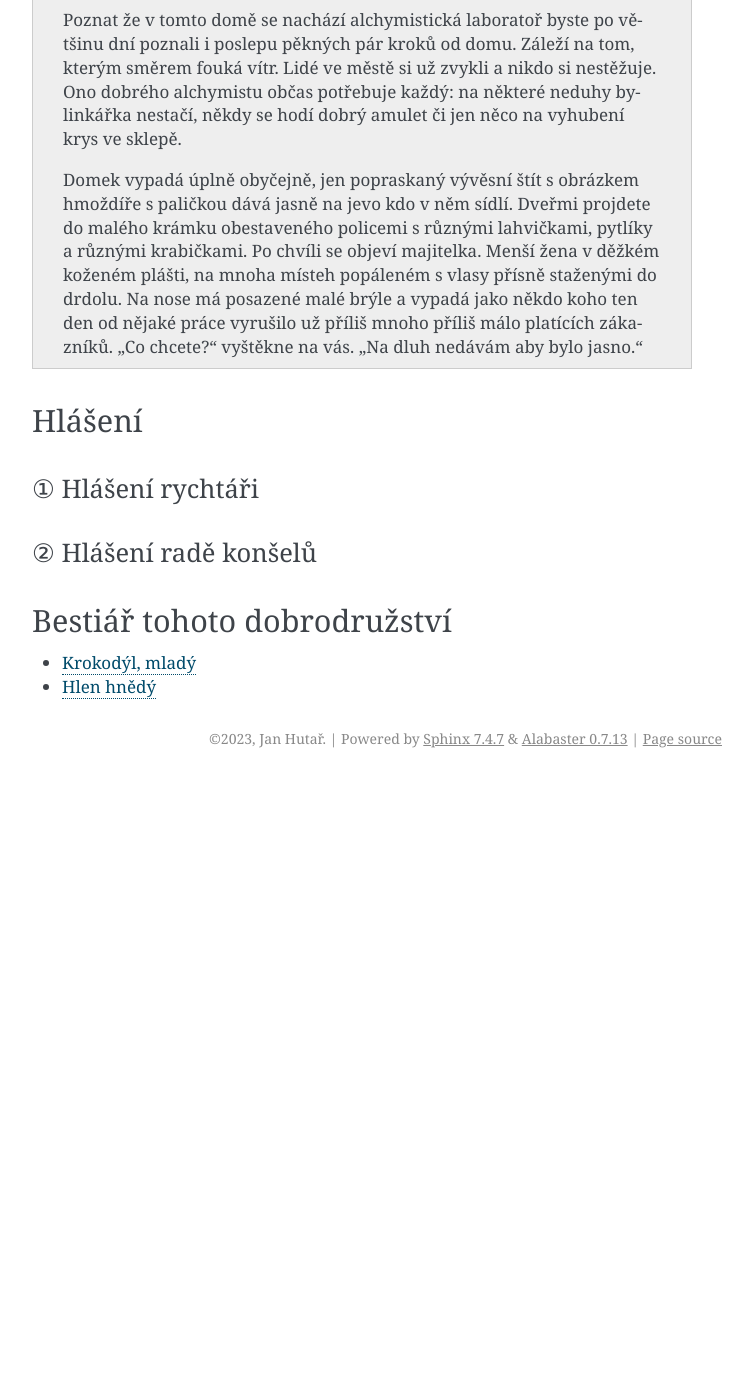
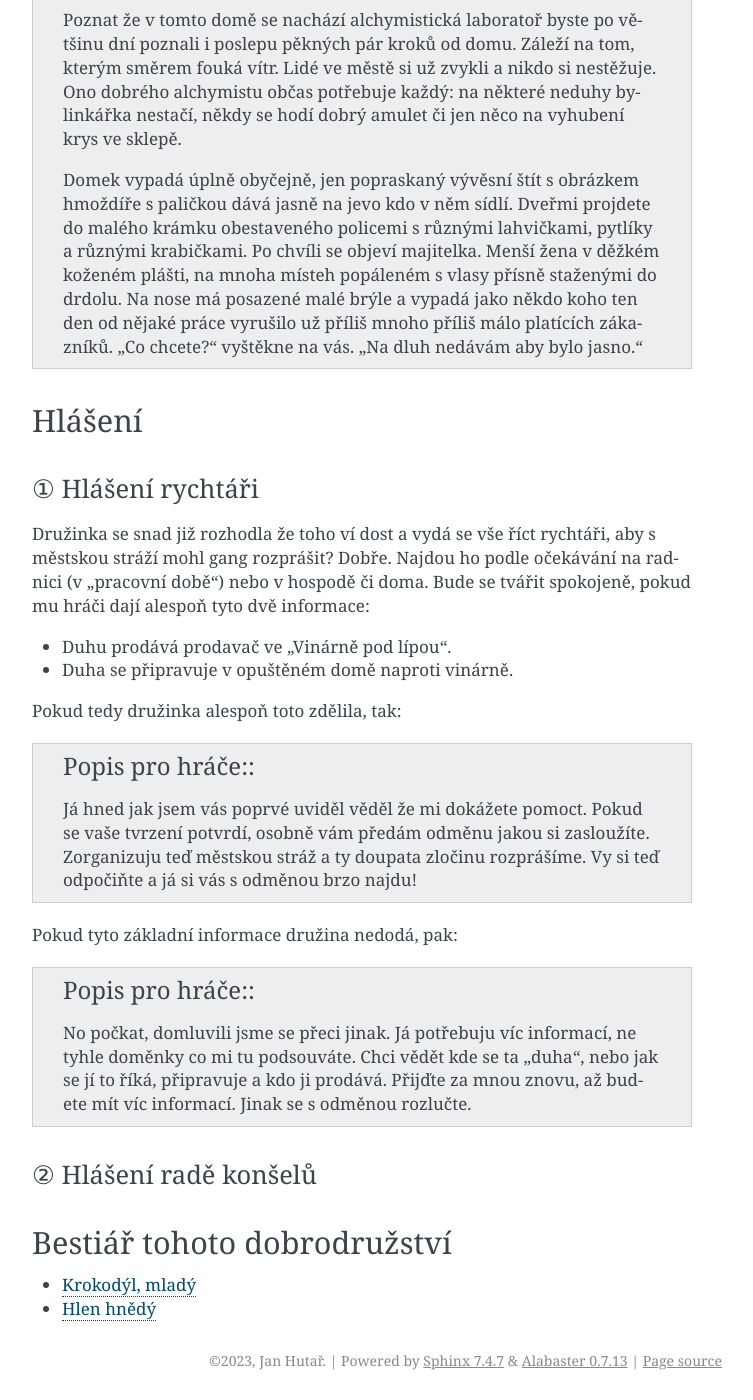
Before and after one commit to jhutar/nasdracak, a Sphinx documentation site: the page built from docs/source/dobrodruzstvi/duha_ve_meste/index.rst, in a window 1280 px wide and 1400 px high, scrolled down 10108 px. Shown: the whole window, without its empty margins (388-1141 px from the left). Built offline with Sphinx 7.4.7, drawn with Linux system fonts in a browser that asks for light colours; before the commit the page ends 10886 px from its top, so only the background shows below that.

Commit message:
feat: Dalsi text k duze

```diff
--- a/docs/source/dobrodruzstvi/duha_ve_meste/index.rst
+++ b/docs/source/dobrodruzstvi/duha_ve_meste/index.rst
@@ -268,6 +268,23 @@ Hlášení
 ① Hlášení rychtáři
 ------------------
 
+Družinka se snad již rozhodla že toho ví dost a vydá se vše říct rychtáři, aby s městskou stráží mohl gang rozprášit? Dobře. Najdou ho podle očekávání na radnici (v "pracovní době") nebo v hospodě či doma. Bude se tvářit spokojeně, pokud mu hráči dají alespoň tyto dvě informace:
+
+* Duhu prodává prodavač ve "Vinárně pod lípou".
+* Duha se připravuje v opuštěném domě naproti vinárně.
+
+Pokud tedy družinka alespoň toto zdělila, tak:
+
+.. admonition:: Popis pro hráče:
+
+   Já hned jak jsem vás poprvé uviděl věděl že mi dokážete pomoct. Pokud se vaše tvrzení potvrdí, osobně vám předám odměnu jakou si zasloužíte. Zorganizuju teď městskou stráž a ty doupata zločinu rozprášíme. Vy si teď odpočiňte a já si vás s odměnou brzo najdu!
+
+Pokud tyto základní informace družina nedodá, pak:
+
+.. admonition:: Popis pro hráče:
+
+   No počkat, domluvili jsme se přeci jinak. Já potřebuju víc informací, ne tyhle doměnky co mi tu podsouváte. Chci vědět kde se ta "duha", nebo jak se jí to říká, připravuje a kdo ji prodává. Přijďte za mnou znovu, až budete mít víc informací. Jinak se s odměnou rozlučte.
+
 ② Hlášení radě konšelů
 ----------------------
 
```
